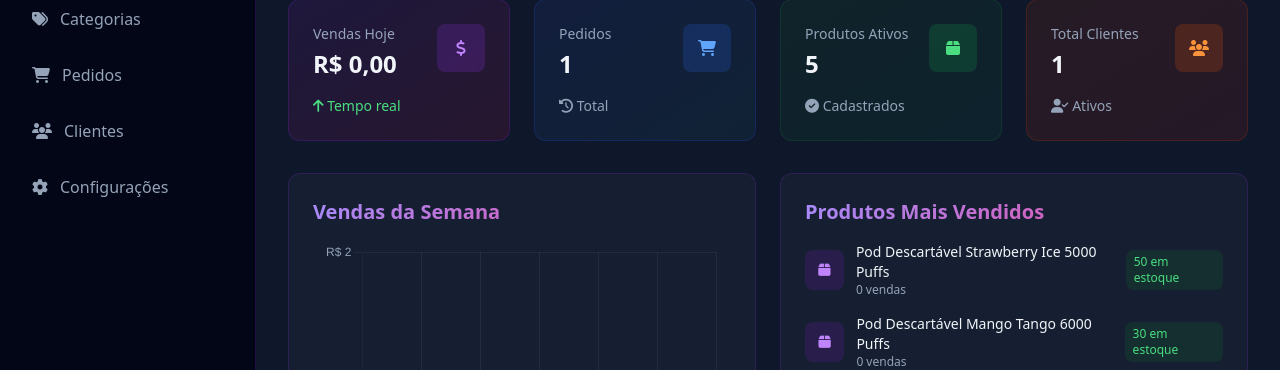
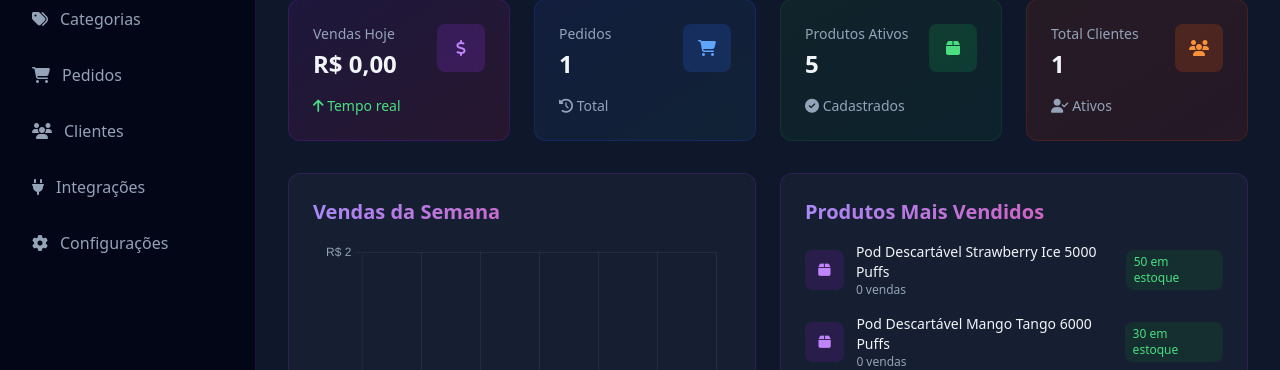
Before and after one commit to DexsDevelopers/site-pods, a PHP site: page /admin in a window 1280 px wide. Shown: the part 206-576 px from the top of the page. Run offline with PHP 8.4, Linux system fonts and the light colour scheme; data comes from the database, SQL or seed files in the repository; tables that the repository leaves empty hold one stand-in row (values such as "Sample post"); some libraries are stand-ins or nearby versions.

Commit message:
feat: Adicionar link Integrações no menu do admin

```diff
--- a/admin/index.php
+++ b/admin/index.php
@@ -191,6 +191,9 @@ try {
                 </a>
                 <a href="clientes.php" class="nav-item">
                     <i class="fas fa-users"></i> Clientes
+                </a>
+                <a href="integracao.php" class="nav-item">
+                    <i class="fas fa-plug"></i> Integrações
                 </a>
                 <a href="configuracoes.php" class="nav-item">
                     <i class="fas fa-cog"></i> Configurações
```
